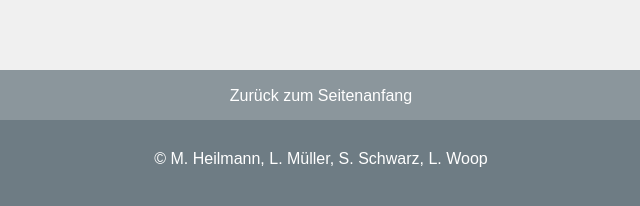
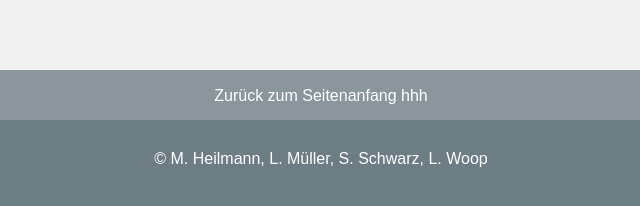
Before and after one commit to MatthiasHeilmann/WebEng, a website: page main.html in a window 1280 px wide. Shown: the part 4090-4296 px from the top of the page, 319-959 px from the left. Drawn offline with nearby package versions, Linux system fonts and the light colour scheme; no server answers.

Commit message:
corona-api

```diff
--- a/main.html
+++ b/main.html
@@ -175,8 +175,9 @@
         <a href="#">
             <div id="Seitenanfang">
                 <p>
-                    Zurück zum Seitenanfang
+                    Zurück zum Seitenanfang hhh
                 </p>
+
             </div>
         </a>
         <footer>
```
